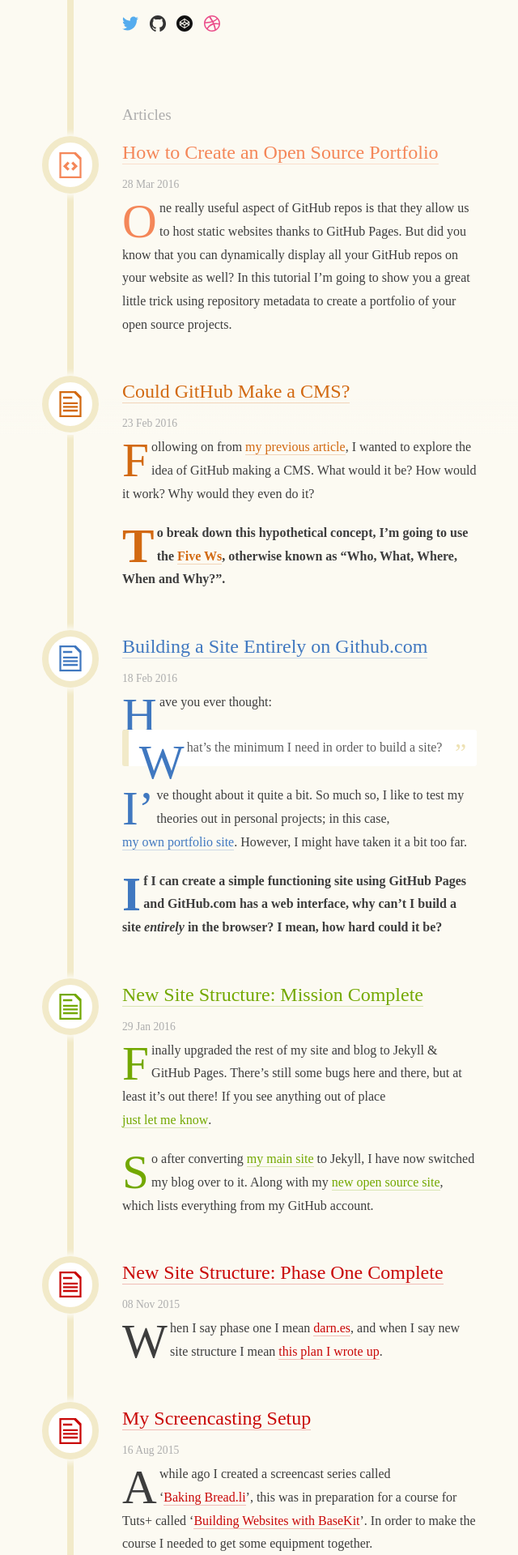
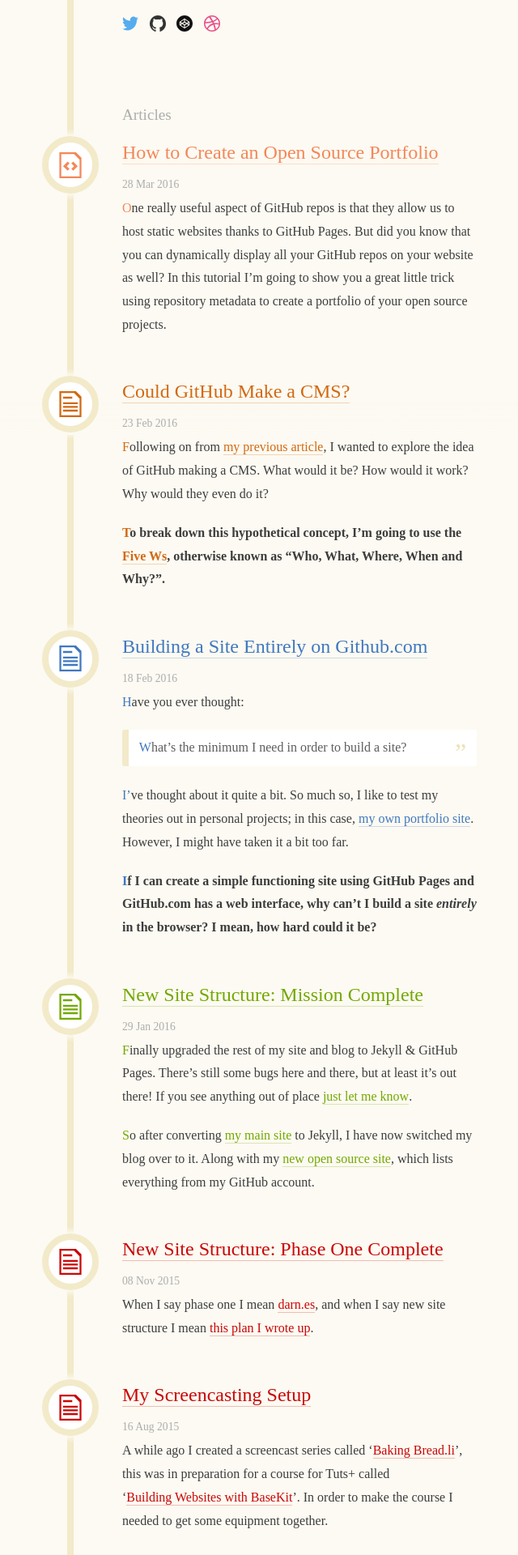
Before and after one commit to daviddarnes/david.darn.es, a Jekyll site: the page built from index.html, in a window 1280 px wide. Shown: the part 363-2283 px from the top of the page at 81% size, without its empty margins (326-966 px from the left). Built offline with Jekyll 4.4.1, drawn with Linux system fonts in a browser that asks for light colours; some web fonts are replaced; the list of posts is cut into pages by our own code.

Commit message:
Took the first letter thing out, looks nice but not suitable

```diff
--- a/css/styles.scss
+++ b/css/styles.scss
@@ -110,17 +110,6 @@ body {
     &--aside {
         color: $color--footnote;
     }
-}
-
-// Articles
-.article .content--main:first-letter,
-.content--post p:first-letter {
-    float: left;
-    font-size: 3.7rem;
-    line-height: 1.4rem;
-    padding-top: 1.2rem;
-    padding-right: .2rem;
-    padding-left: 0;
 }
 
 // Graphics
```
